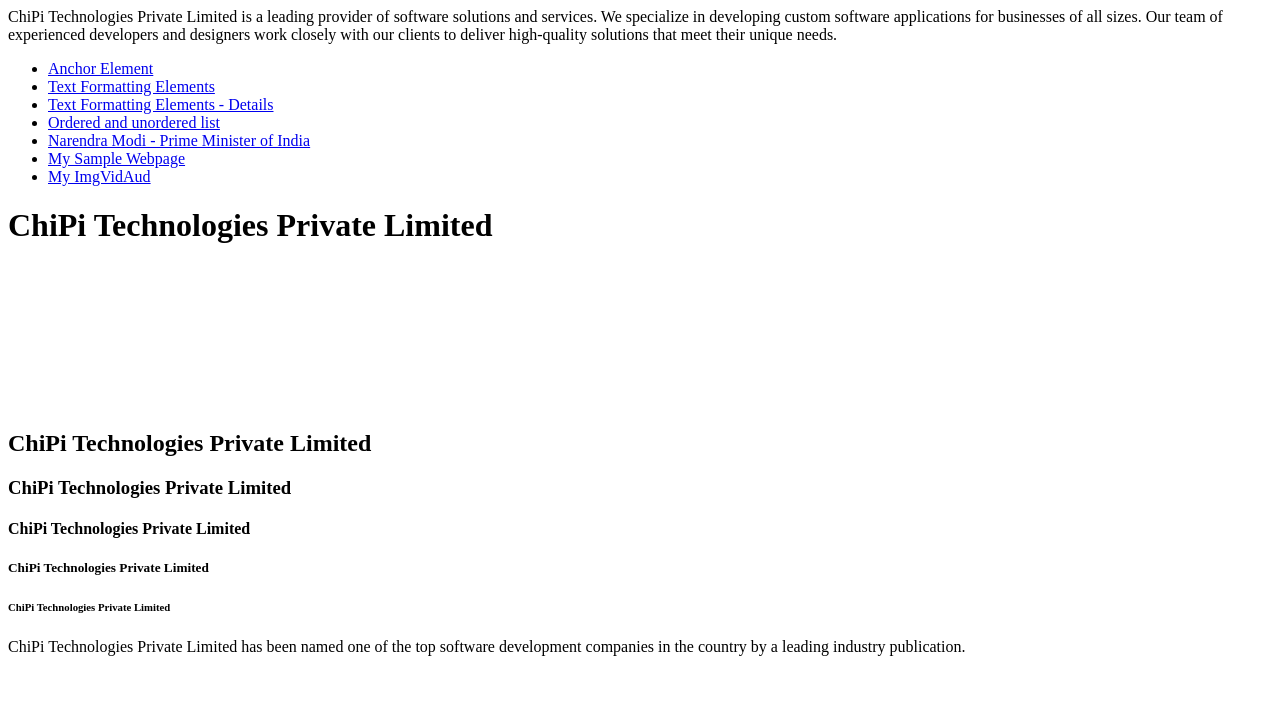
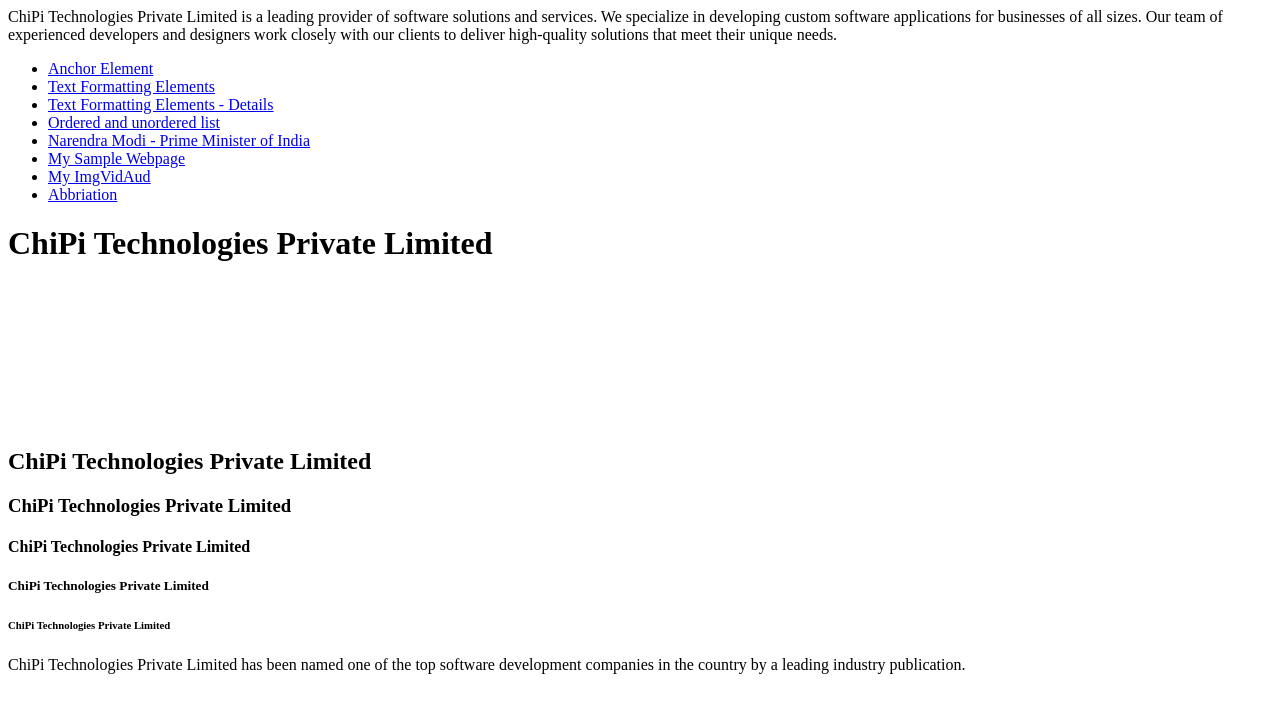
Before and after one commit to SaikatSinha92/TestProject, a plain HTML site: page index.html in a window 1280 px wide. Drawn offline with Linux system fonts and the light colour scheme.

Commit message:
add abbrition

```diff
--- a/index.html
+++ b/index.html
@@ -14,6 +14,7 @@
             <li> <a href="./NarendraModi.html"> Narendra Modi - Prime Minister of India </a></li>
             <li> <a href="./mysamplepage.html"> My Sample Webpage </a></li>
             <li> <a href="./img_aud_vid.html"> My ImgVidAud </a></li>
+            <li> <a href="./abbr.html"> Abbriation </a></li>
         </ul>
         <h1>ChiPi Technologies Private Limited</h1>
         <br><br><br><br><br><br><br><br><h2>ChiPi Technologies Private Limited</h2><h3>ChiPi Technologies Private Limited</h3><h4>ChiPi Technologies Private Limited</h4><h5>ChiPi Technologies Private Limited</h5><h6>ChiPi Technologies Private Limited</h6><p>ChiPi Technologies Private Limited has been named one of the top software development companies in the country by a leading industry publication.</p>
```
